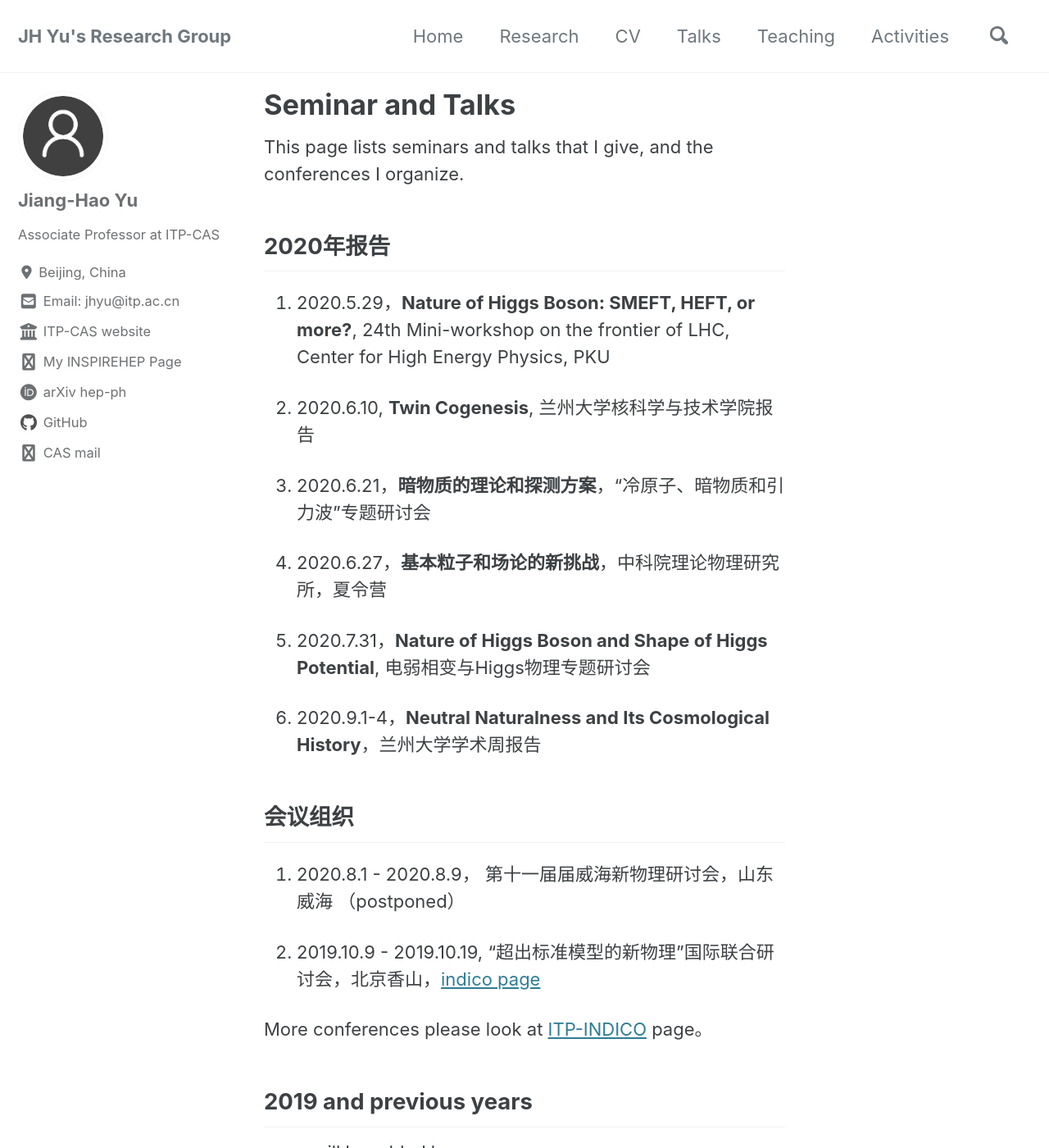
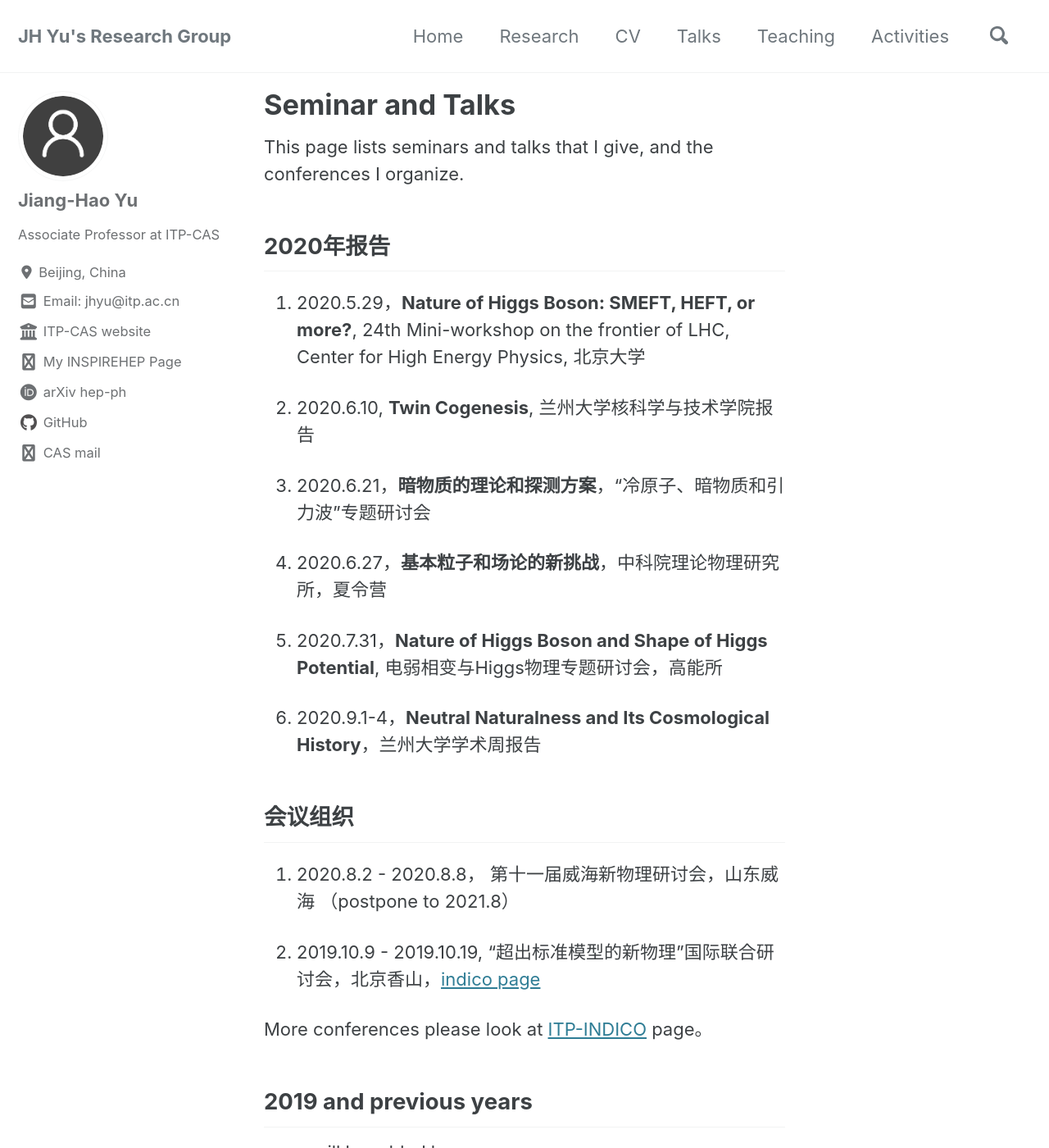
Before and after one commit to jhyu-itp/jhyu-itp.github.io, a Jekyll site: the page built from _pages/talks.md, in a window 1280 px wide and 1400 px high. Shown: the whole window at 82% size. Built offline with Jekyll 4.4.1, drawn with Linux system fonts in a browser that asks for light colours; cached includes are drawn as plain includes; nearby versions of some CDN libraries; a style sheet for code colours, icons or effects is not loaded.

Commit message:
Update talks.md

```diff
--- a/_pages/talks.md
+++ b/_pages/talks.md
@@ -10,7 +10,7 @@ This page lists seminars and talks that I give, and the conferences I organize.
 
 ## 2020年报告
 
-1. 2020.5.29，**Nature of Higgs Boson: SMEFT, HEFT, or more?**, 24th Mini-workshop on the frontier of LHC, Center for High Energy Physics, PKU
+1. 2020.5.29，**Nature of Higgs Boson: SMEFT, HEFT, or more?**, 24th Mini-workshop on the frontier of LHC, Center for High Energy Physics, 北京大学
 
 2. 2020.6.10, **Twin Cogenesis**, 兰州大学核科学与技术学院报告
 
@@ -18,7 +18,7 @@ This page lists seminars and talks that I give, and the conferences I organize.
 
 4. 2020.6.27，**基本粒子和场论的新挑战**，中科院理论物理研究所，夏令营
 
-5. 2020.7.31，**Nature of Higgs Boson and Shape of Higgs Potential**, 电弱相变与Higgs物理专题研讨会
+5. 2020.7.31，**Nature of Higgs Boson and Shape of Higgs Potential**, 电弱相变与Higgs物理专题研讨会，高能所
 
 6. 2020.9.1-4，**Neutral Naturalness and Its Cosmological History**，兰州大学学术周报告
 
@@ -27,7 +27,7 @@ This page lists seminars and talks that I give, and the conferences I organize.
 
 ## 会议组织
 
-1. 2020.8.1 - 2020.8.9， 第十一届届威海新物理研讨会，山东威海 （postponed）
+1. 2020.8.2 - 2020.8.8， 第十一届威海新物理研讨会，山东威海 （postpone to 2021.8）
 
 2. 2019.10.9 - 2019.10.19, “超出标准模型的新物理”国际联合研讨会，北京香山，[indico page](https://indico.itp.ac.cn/event/3/overview)
 
```
